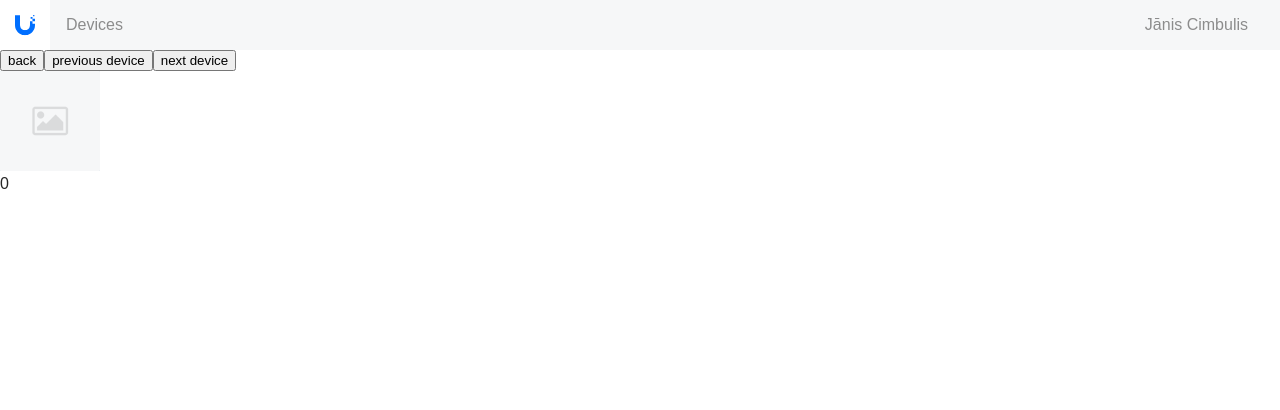
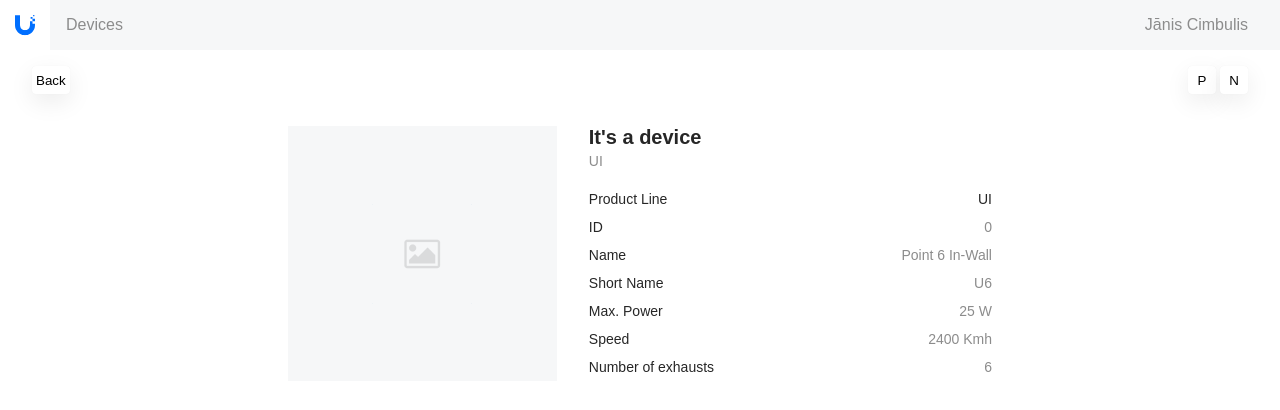
Before and after one commit to cimbis/ui, a React (Vite) app: page /device/0 in a window 1280 px wide. Shown: the top 410 px of the page. Built offline with nearby package versions, Linux system fonts and the light colour scheme.

Commit message:
style device page

```diff
--- a/src/index.css
+++ b/src/index.css
@@ -23,6 +23,7 @@
     --space-sm: 0.25rem;
     --space-xs: 0.125rem;
 
+    --font-size-lg: 1.25rem;
     --font-size-md: 0.875rem;
     --font-size-sm: 0.75rem;
 
--- a/src/main.tsx
+++ b/src/main.tsx
@@ -1,5 +1,3 @@
-/// <reference types="vite-plugin-svgr/client" />
-
 import { StrictMode } from 'react';
 import { createRoot } from 'react-dom/client';
 import { createBrowserRouter, RouterProvider } from 'react-router-dom';
--- a/src/templates/Device/Device.css
+++ b/src/templates/Device/Device.css
@@ -1,3 +1,87 @@
+.ui.device-nav-actions {
+    display: flex;
+    justify-content: space-between;
+    padding: var(--space-xl) var(--space-xxl)
+}
+
+.ui.device-nav {
+    display: flex;
+    gap: 0.25rem;
+}
+
+.ui.device-nav-button {
+    appearance: none;
+    min-width: 1.75rem;
+    height: 1.75rem;
+    padding: var(--space-sm);
+    background-color: var(--color-web-unifi-neutral-00);
+    border-radius: var(--border-radius-sm);
+    border: none;
+    box-shadow: 0 0 0.0625rem 0 rgba(0, 0, 0, 0.06), 0 0.5rem 1.5rem 0 rgba(0, 0, 0, 0.08);
+}
+
+.ui.device-nav-button:hover {
+    cursor: pointer;
+    background-color: var(--color-web-unifi-neutral-02);
+}
+
 .ui.device-info {
+    display: grid;
+    gap: 2rem;
+    grid-template-columns: 1fr;
+    justify-content: center;
+    max-width: 48em;
+    padding: 0 var(--space-xxl);
+    margin: var(--space-xl) auto 0;
+}
 
+.ui.device-image {
+    display: flex;
+    justify-content: center;
+    align-items: center;
+    background-color: var(--color-web-unifi-neutral-02);
 }
+
+.ui.device-data {
+    display: flex;
+    flex-direction: column;
+    gap: 1rem;
+}
+
+.ui.device-data-main {
+    display: flex;
+    flex-direction: column;
+    gap: 0.25rem;
+}
+
+.ui.device-title {
+    font-size: var(--font-size-lg);
+    font-weight: var(--font-weight-bold);
+}
+
+.ui.device-feature {
+    font-size: var(--font-size-md);
+    color: var(--color-web-unifi-text-3)
+}
+
+.ui.device-data-specs {
+    display: flex;
+    flex-direction: column;
+}
+
+.ui.device-data-spec {
+    display: flex;
+    justify-content: space-between;
+    align-items: center;
+    padding: 0.375rem 0;
+    font-size: var(--font-size-md);
+}
+
+
+
+
+@media screen and (min-width: 37.5rem) {
+    .ui.device-info {
+        grid-template-columns: 2fr 3fr;
+    }
+}
--- a/src/templates/Device/Device.tsx
+++ b/src/templates/Device/Device.tsx
@@ -2,9 +2,14 @@
 import { Link, useLocation } from 'react-router-dom';
 
 import { DeviceContext } from '../../Context/DeviceContext.tsx';
+import { DevicesViewContext } from '../../Context/DevicesViewContext.tsx';
 
+// it just blew up 🤷‍♂️
+// import CaretLeft from '../../assets/icons/caret-left.svg?react';
+// import CaretRight from '../../assets/icons/caret-right.svg?react';
 import Placeholder from '../../assets/components/placeholder.png';
-import { DevicesViewContext } from '../../Context/DevicesViewContext.tsx';
+
+import './Device.css';
 
 export const Device = () => {
     const location = useLocation();
@@ -28,20 +33,57 @@
         <div className="ui device">
             <div className="ui device-nav-actions">
                 <Link to={`/devices/${devicesView}`}>
-                    <button>back</button>
+                    <button className="ui device-nav-button">Back</button>
                 </Link>
-                <Link to={`/device/${previousLinkId}`}>
-                    <button>previous device</button>
-                </Link>
-                <Link to={`/device/${nextLinkId}`}>
-                    <button> next device</button>
-                </Link>
+                <div className="ui device-nav">
+                    <Link to={`/device/${previousLinkId}`}>
+                        <button className="ui device-nav-button">P</button>
+                    </Link>
+                    <Link to={`/device/${nextLinkId}`}>
+                        <button className="ui device-nav-button">N</button>
+                    </Link>
+                </div>
             </div>
             <div className="ui device-info">
                 <div className="ui device-image">
                     <img src={Placeholder} alt="it's a device" />
                 </div>
-                <div className="ui device-data">{id}</div>
+                <div className="ui device-data">
+                    <div className="ui device-data-main">
+                        <div className="ui device-title">It's a device</div>
+                        <div className="ui device-feature">UI</div>
+                    </div>
+                    <div className="ui device-data-specs">
+                        <div className="ui device-data-spec">
+                            <div>Product Line</div>
+                            <div>UI</div>
+                        </div>
+                        <div className="ui device-data-spec">
+                            <div>ID</div>
+                            <div className="ui text-color-quiet">{id}</div>
+                        </div>
+                        <div className="ui device-data-spec">
+                            <div>Name</div>
+                            <div className="ui text-color-quiet">Point 6 In-Wall</div>
+                        </div>
+                        <div className="ui device-data-spec">
+                            <div>Short Name</div>
+                            <div className="ui text-color-quiet">U6</div>
+                        </div>
+                        <div className="ui device-data-spec">
+                            <div>Max. Power</div>
+                            <div className="ui text-color-quiet">25 W</div>
+                        </div>
+                        <div className="ui device-data-spec">
+                            <div>Speed</div>
+                            <div className="ui text-color-quiet">2400 Kmh</div>
+                        </div>
+                        <div className="ui device-data-spec">
+                            <div>Number of exhausts</div>
+                            <div className="ui text-color-quiet">6</div>
+                        </div>
+                    </div>
+                </div>
             </div>
         </div>
     );
```
Also changed, not shown: src/assets/icons/caret-left.svg (added), src/assets/icons/ceret-right.svg (added).
